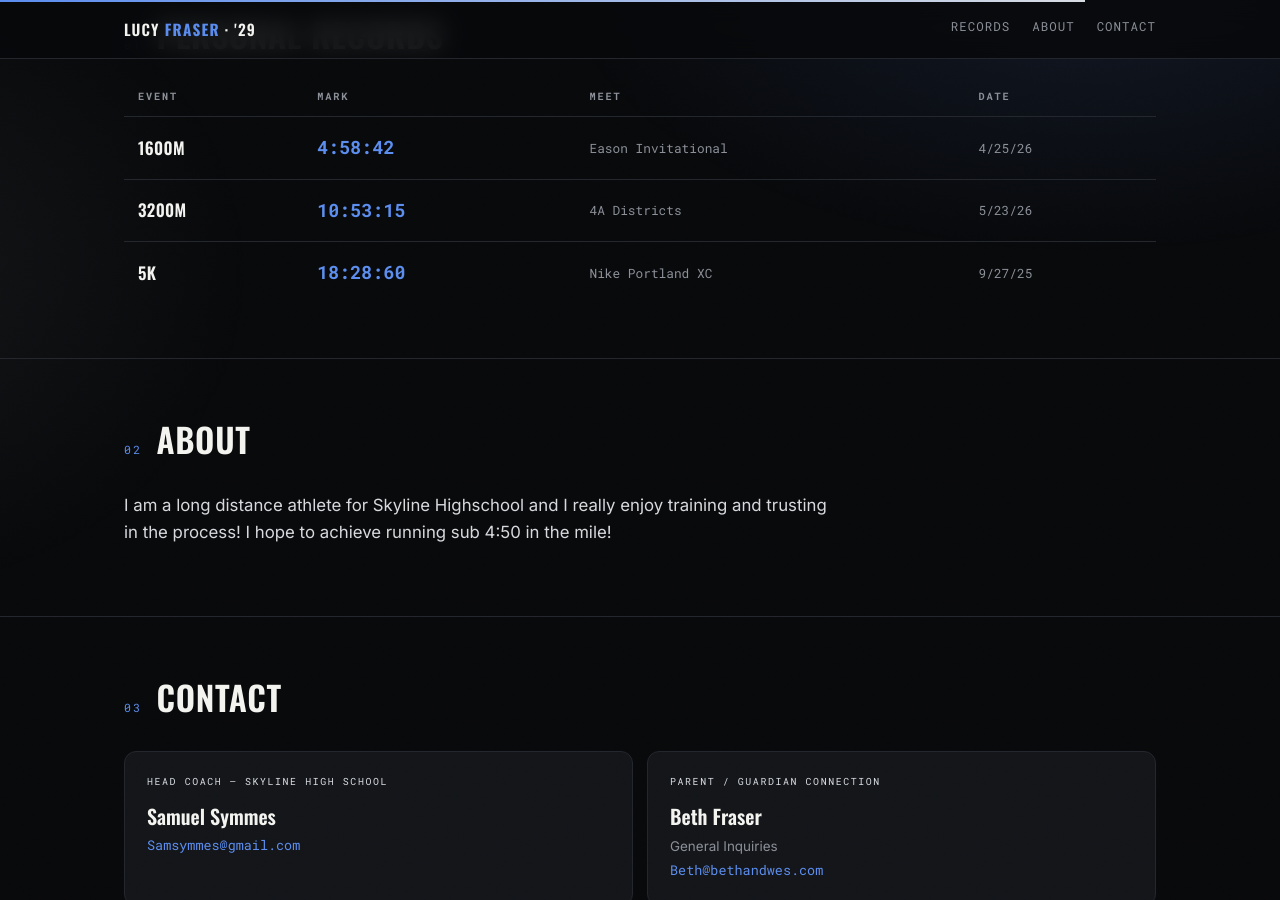
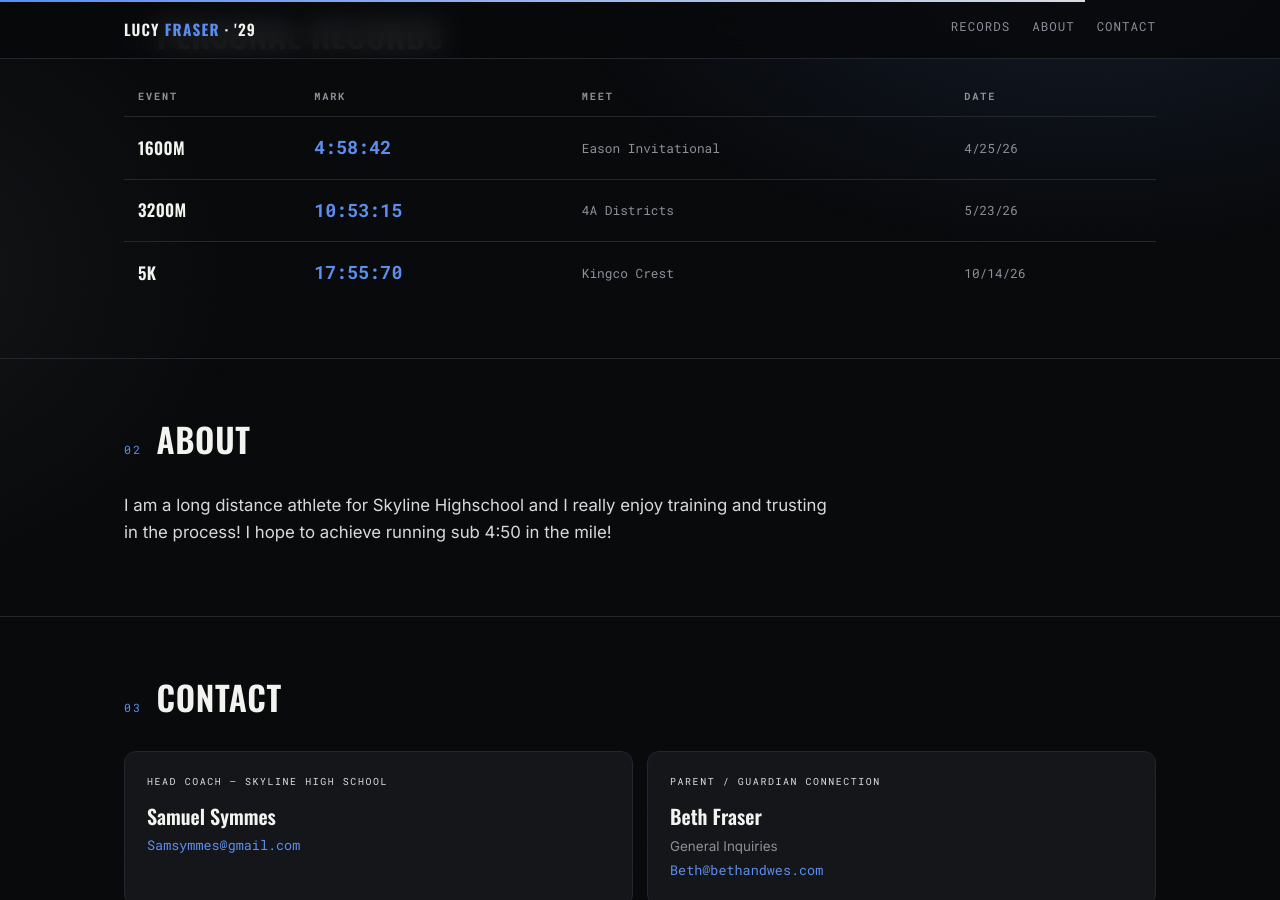
Before and after one commit to russellm18-ctrl/recruiting, a Jekyll site: the page built from lucy-fraser.md, in a window 1280 px wide and 900 px high, scrolled down 1093 px. Built offline with Jekyll 4.4.1, drawn with Linux system fonts in a browser that asks for light colours.

Commit message:
Update event details for 5k race

```diff
--- a/lucy-fraser.md
+++ b/lucy-fraser.md
@@ -34,7 +34,7 @@ personal_records:
     meet: "4A Districts"
     date: "5/23/26"
   - event: "5k"
-    mark: "18:28:60"
-    meet: "Nike Portland XC"
-    date: "9/27/25"
+    mark: "17:55:70"
+    meet: "Kingco Crest"
+    date: "10/14/26"
 ---
```
